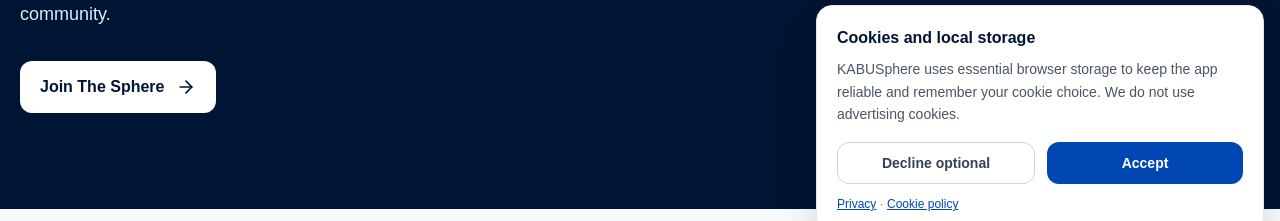
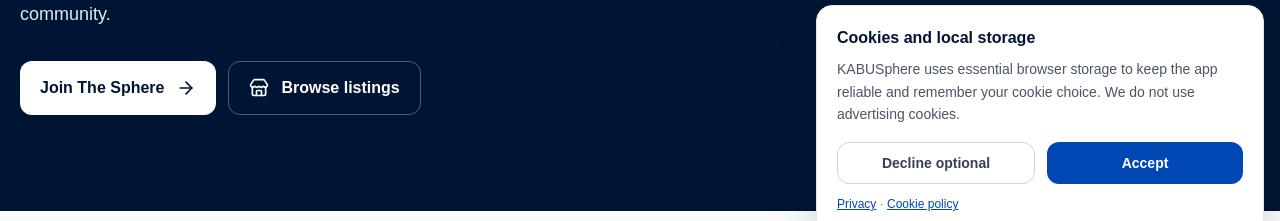
Before and after one commit to Ouresteve/KABUSPHERE, a Next.js app: page / in a window 1280 px wide. Shown: the part 551-772 px from the top of the page. Built offline with nearby package versions, Linux system fonts and the light colour scheme; no server answers; the database is empty.

Commit message:
fix: Include redirection to marketPlace Page

```diff
--- a/app/page.tsx
+++ b/app/page.tsx
@@ -27,7 +27,10 @@ export default function LandingPage() {
             <p className="flex items-center gap-2 text-sm font-semibold uppercase tracking-[0.2em] text-blue-200"><ShieldCheck className="h-4 w-4" /> Built for Kabarak</p>
             <h1 className="mt-5 max-w-3xl text-4xl font-bold leading-tight sm:text-5xl lg:text-7xl">Your campus. Your people. One place to connect.</h1>
             <p className="mt-6 max-w-xl text-lg leading-relaxed text-blue-100">Join the Kabarak University community on KABUSphere. Share campus updates, discover what is happening, and find useful things from your community.</p>
-            <a href="/login" className="mt-8 inline-flex items-center gap-3 rounded-xl bg-white px-5 py-3.5 font-semibold text-[#001533] hover:bg-blue-50">Join The Sphere <ArrowRight className="h-5 w-5" /></a></div>
+            <div className="mt-8 flex flex-wrap gap-3">
+              <a href="/login" className="inline-flex items-center gap-3 rounded-xl bg-white px-5 py-3.5 font-semibold text-[#001533] hover:bg-blue-50">Join The Sphere <ArrowRight className="h-5 w-5" /></a>
+              <a href="/market" className="inline-flex items-center gap-3 rounded-xl border border-white/30 px-5 py-3.5 font-semibold text-white hover:bg-white/10"><Store className="h-5 w-5" /> Browse listings</a>
+            </div></div>
           <div className="grid grid-cols-2 gap-4">{products.slice(0, 2).map((product) => <PreviewCard key={product.id} product={product} />)}<div className="flex aspect-square items-center justify-center rounded-3xl bg-[#0055CC] p-8 text-center"><div><Store className="mx-auto h-10 w-10 text-blue-100" /><p className="mt-4 text-2xl font-bold">Buy local.</p><p className="mt-1 text-sm text-blue-100">Sell to your people.</p></div></div></div>
         </div>
       </section>
```
Also changed, not shown: .agents/tasks/task-member-portal/verdict.json (added).
